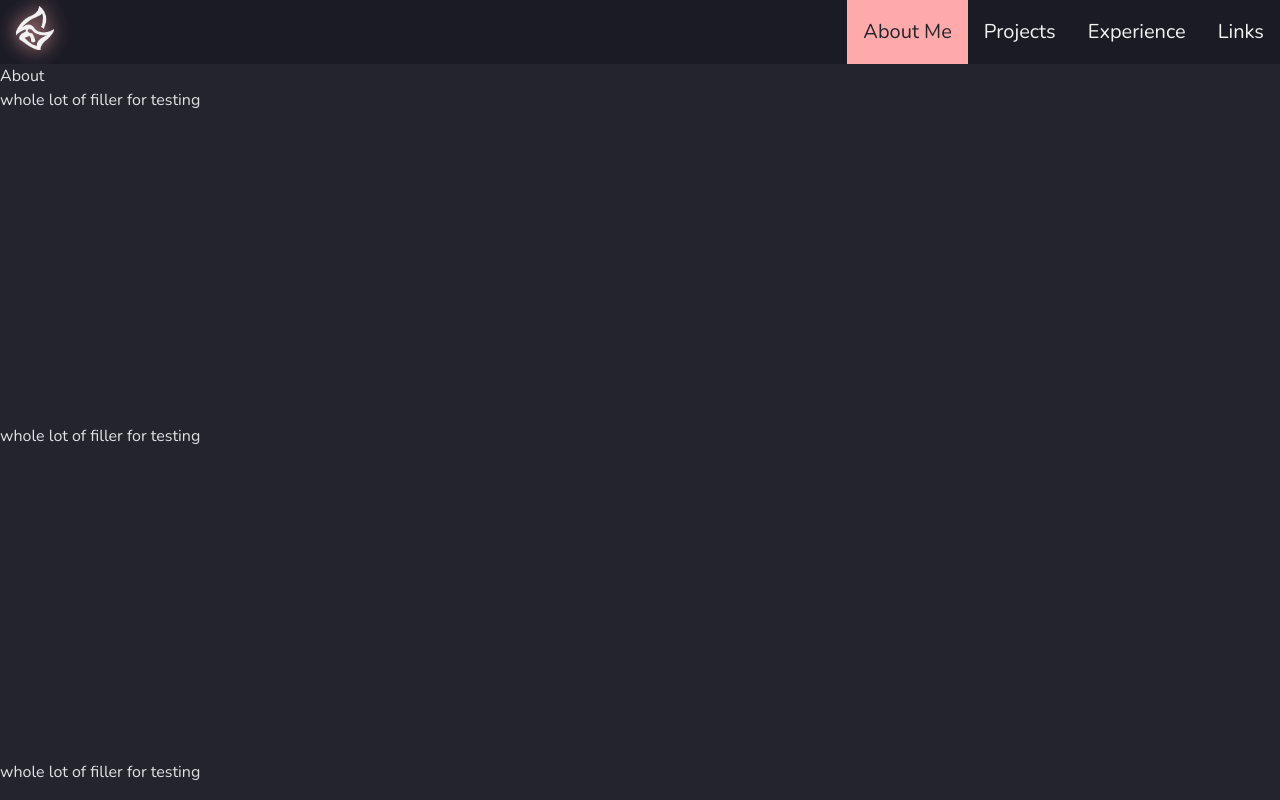
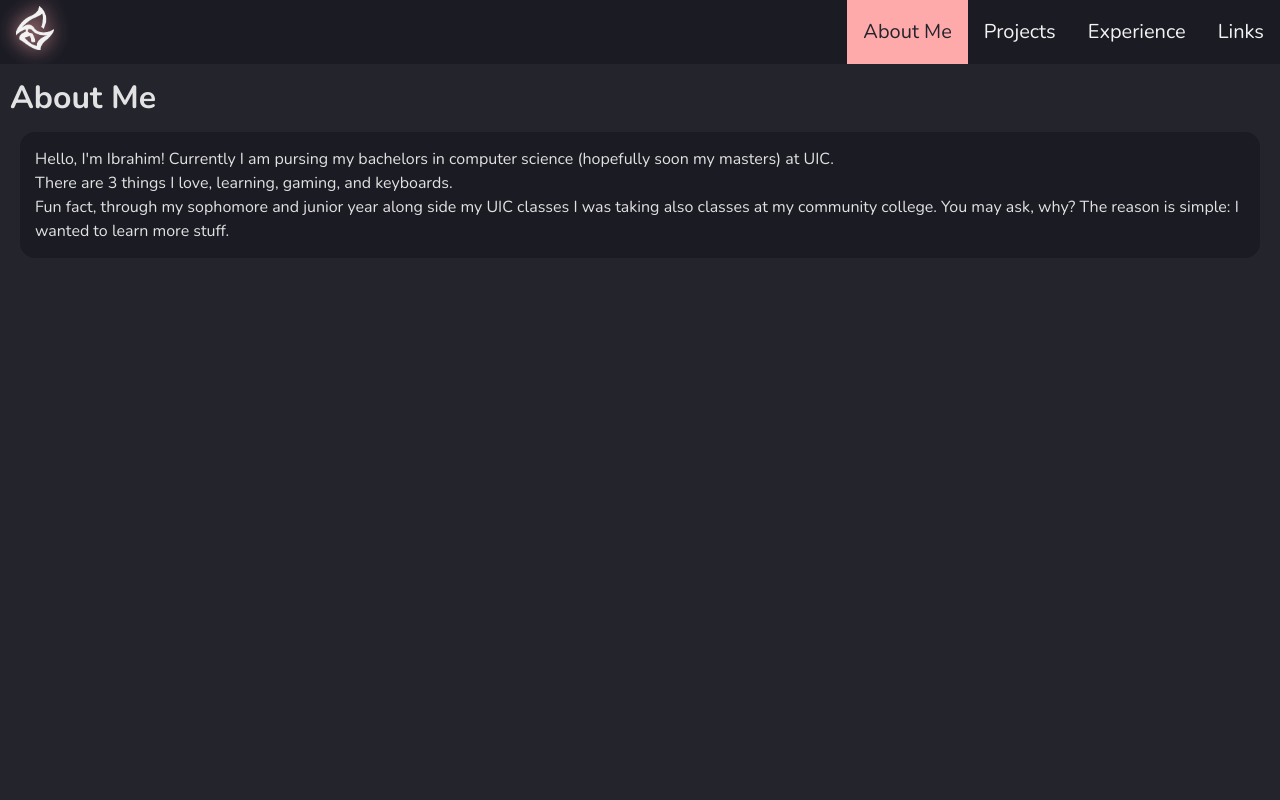
Before and after one commit to cloudiees/cloudiees.github.io, a React (Vite) app: page /about in a window 1280 px wide. Shown: the top 800 px of the page. Built offline with nearby package versions, Linux system fonts and the light colour scheme.

Commit message:
removed footer, added content to about me

```diff
--- a/src/App.jsx
+++ b/src/App.jsx
@@ -26,7 +26,7 @@ function App() {
           </Routes>
         </div>
       </AnimatePresence>
-      <Footer />
+      {/* <Footer /> */}
     </div>
   );
 }
--- a/src/pages/About.jsx
+++ b/src/pages/About.jsx
@@ -1,16 +1,14 @@
 export default function About() {
     return (
-        <div>
-            About
-            <p>
-                whole lot of filler for testing<br></br><br></br><br></br><br></br><br></br><br></br><br></br><br></br><br></br><br></br><br></br><br></br><br></br><br></br>
-                whole lot of filler for testing<br></br><br></br><br></br><br></br><br></br><br></br><br></br><br></br><br></br><br></br><br></br><br></br><br></br><br></br>
-                whole lot of filler for testing<br></br><br></br><br></br><br></br><br></br><br></br><br></br><br></br><br></br><br></br><br></br><br></br><br></br><br></br>
-                whole lot of filler for testing<br></br><br></br><br></br><br></br><br></br><br></br><br></br><br></br><br></br><br></br><br></br><br></br><br></br><br></br>
-                whole lot of filler for testing<br></br><br></br><br></br><br></br><br></br><br></br><br></br><br></br><br></br><br></br><br></br><br></br><br></br><br></br>
-                whole lot of filler for testing<br></br><br></br><br></br><br></br><br></br><br></br><br></br><br></br><br></br><br></br><br></br><br></br><br></br><br></br>
-
-            </p>
+        <div className="content-body">
+            <h1>About Me</h1>
+            <div className="box">
+                Hello, I'm Ibrahim! Currently I am pursing my bachelors in computer science (hopefully soon my masters) at UIC.
+                <br/>
+                There are 3 things I love, learning, gaming, and keyboards.
+                <br/>
+                Fun fact, through my sophomore and junior year along side my UIC classes I was taking also classes at my community college. You may ask, why? The reason is simple: I wanted to learn more stuff.
+            </div>
         </div>
 
     )
--- a/src/pages/Experience.jsx
+++ b/src/pages/Experience.jsx
@@ -1,5 +1,7 @@
 export default function Experience() {
     return (
-        <div>Experience</div>
+        <div className="content-body">
+            <h1>Experience</h1>
+        </div>
     )
 }
--- a/src/pages/Links.jsx
+++ b/src/pages/Links.jsx
@@ -1,5 +1,7 @@
 export default function Links() {
     return (
-        <div>Links</div>
+        <div className="content-body">
+            <h1>Links</h1>
+        </div>
     )
 }
--- a/src/styles.css
+++ b/src/styles.css
@@ -122,7 +122,7 @@ header {
 }
 
 .home-content {
-  height: calc(100dvh - 64px - 30px);
+  height: calc(100dvh - 64px);
   display: flex;
   flex-direction: column;
   gap: 0;
@@ -238,7 +238,7 @@ p {
 .page-layout {
   display: flex;
   flex-direction: column;
-  min-height: 100vh;
+  min-height: 90vh;
 }
 
 .routes {
```
